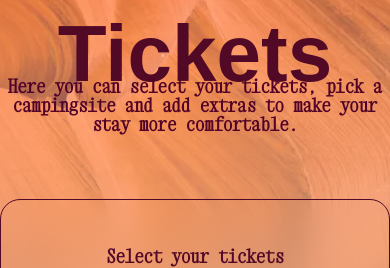
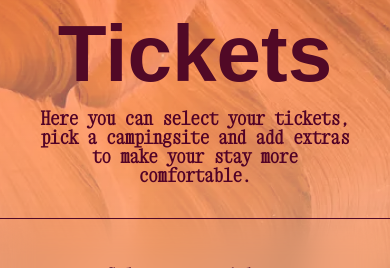
Before and after one commit to mark394e/marsmusik, a Next.js app: page /booking in a window 390 px wide. Shown: the part 130-398 px from the top of the page. Built offline with nearby package versions, Linux system fonts and the light colour scheme; no server answers; a web font is replaced by a local one.

Commit message:
mobil version styling

```diff
--- a/styles/BookingSite.module.scss
+++ b/styles/BookingSite.module.scss
@@ -35,3 +35,9 @@
     to(rgba(0, 0, 0, 0))
   );
 }
+
+@media only screen and (max-width: 600px) {
+  .bodybody > h3 {
+    padding: 2rem;
+  }
+}
--- a/styles/Tickets.module.scss
+++ b/styles/Tickets.module.scss
@@ -23,3 +23,13 @@
   justify-content: center;
   color: #510927;
 }
+
+@media only screen and (max-width: 600px) {
+  .ticketholder {
+    border-top: 1px solid #510927;
+    border-bottom: 1px solid #510927;
+    border-left: none;
+    border-right: none;
+    border-radius: 0px;
+  }
+}
```
